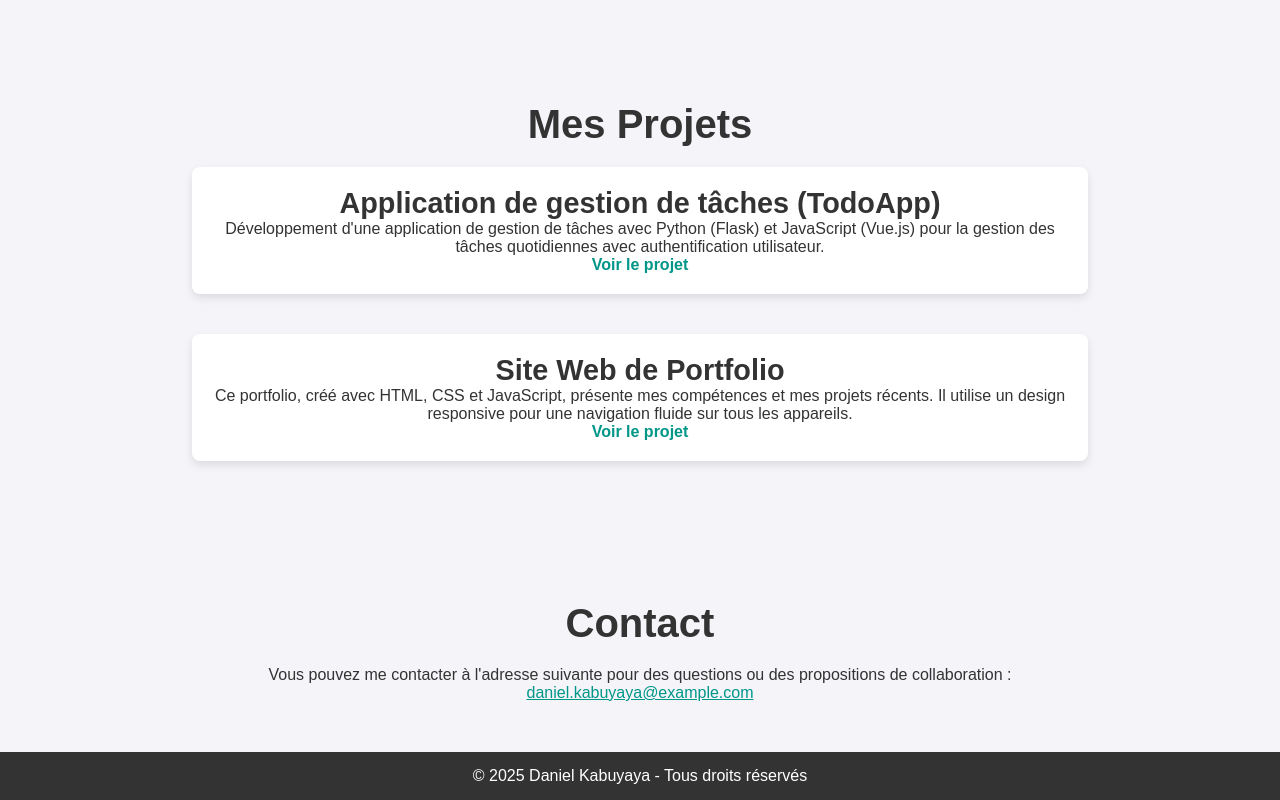
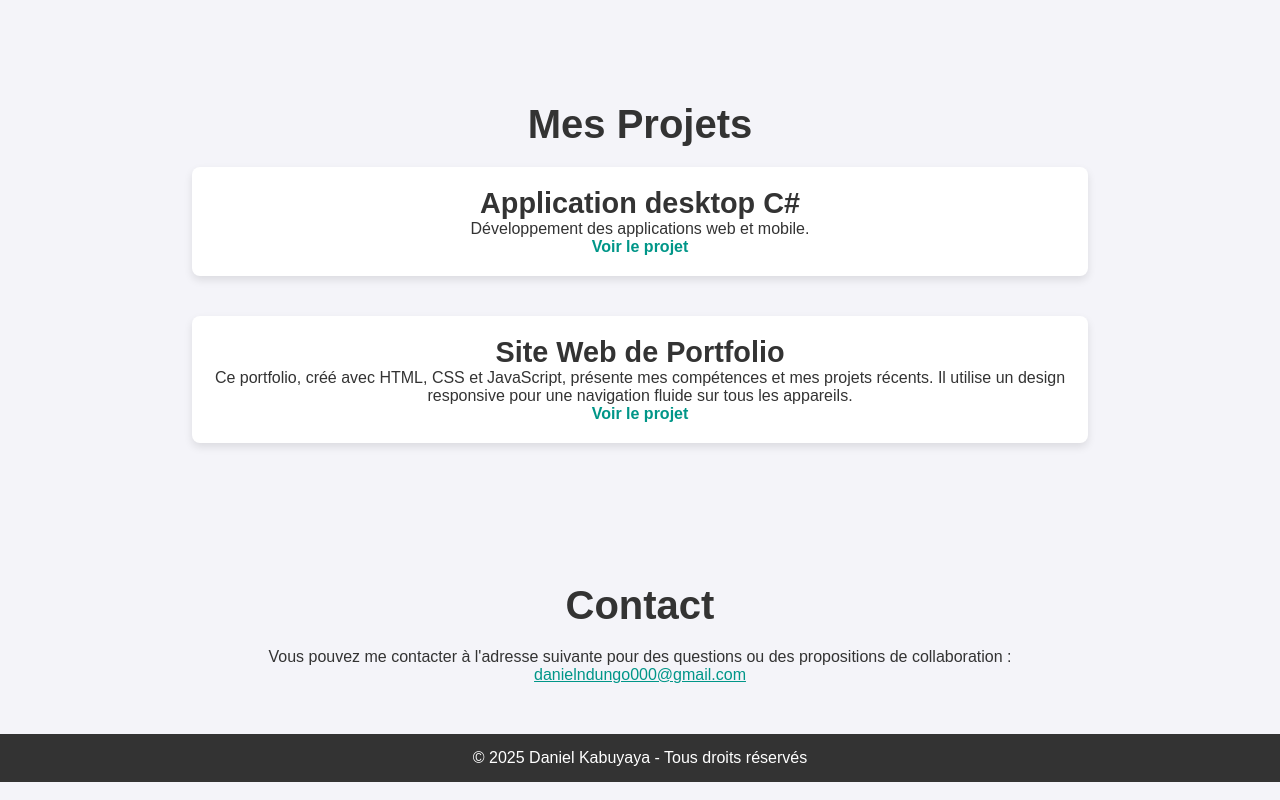
Before and after one commit to Daniel-kabuyaya/mon-portofolio, a plain HTML site: page index.html in a window 1280 px wide. Shown: the part 795-1595 px from the top of the page. Drawn offline with Linux system fonts and the light colour scheme.

Commit message:
Mon Portofolio
Updated project details and modified contact email.

```diff
--- a/index.html
+++ b/index.html
@@ -49,8 +49,8 @@
     <section id="projects">
         <h2>Mes Projets</h2>
         <div class="project">
-            <h3>Application de gestion de tâches (TodoApp)</h3>
-            <p>Développement d'une application de gestion de tâches avec Python (Flask) et JavaScript (Vue.js) pour la gestion des tâches quotidiennes avec authentification utilisateur.</p>
+            <h3>Application desktop C#</h3>
+            <p>Développement des applications web et mobile.</p>
             <a href="#">Voir le projet</a>
         </div>
         <div class="project">
@@ -64,7 +64,7 @@
     <section id="contact">
         <h2>Contact</h2>
         <p>Vous pouvez me contacter à l'adresse suivante pour des questions ou des propositions de collaboration :</p>
-        <p><a href="mailto:daniel.kabuyaya@example.com">daniel.kabuyaya@example.com</a></p>
+        <p><a href="mailto:danielndungo000@gmail.com">danielndungo000@gmail.com</a></p>
     </section>
 
     <footer>
```
